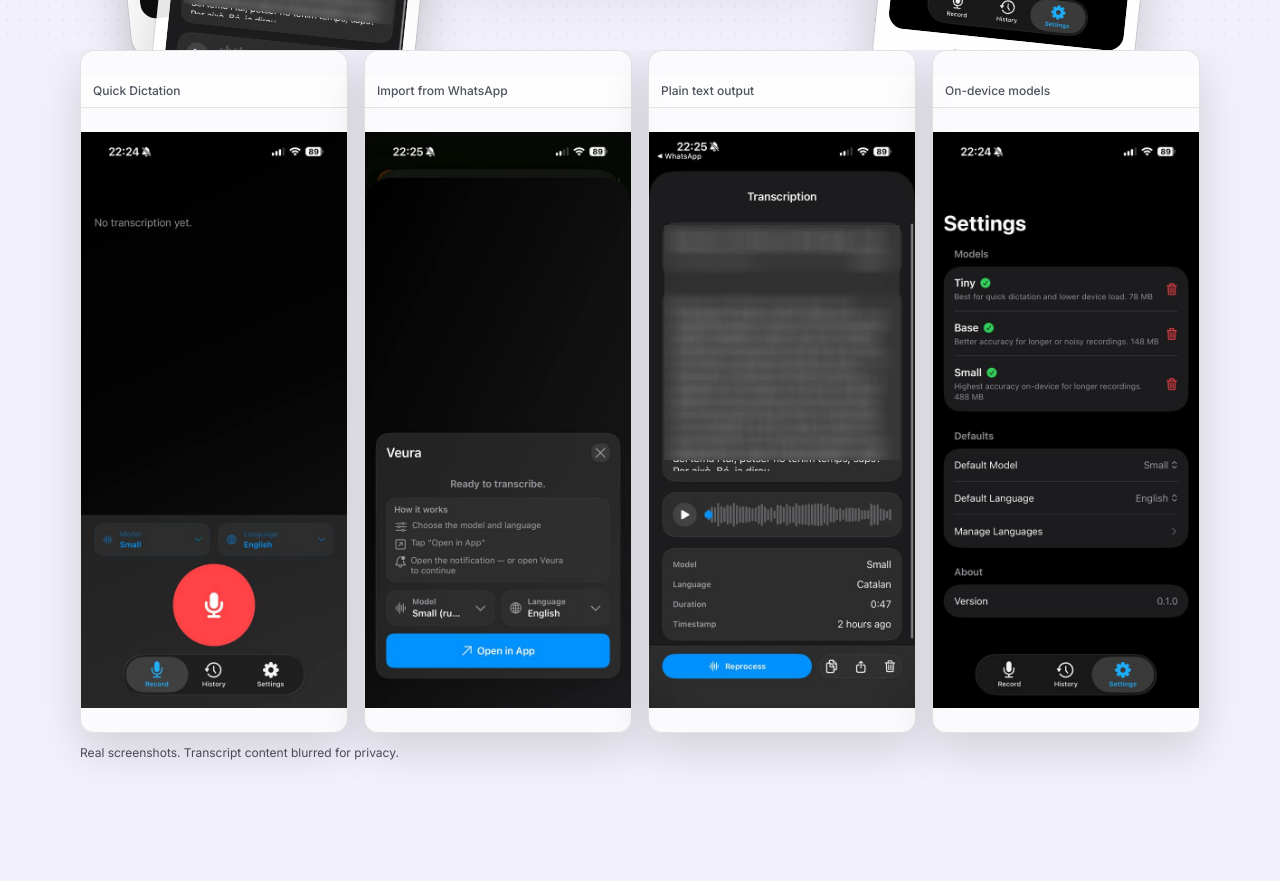
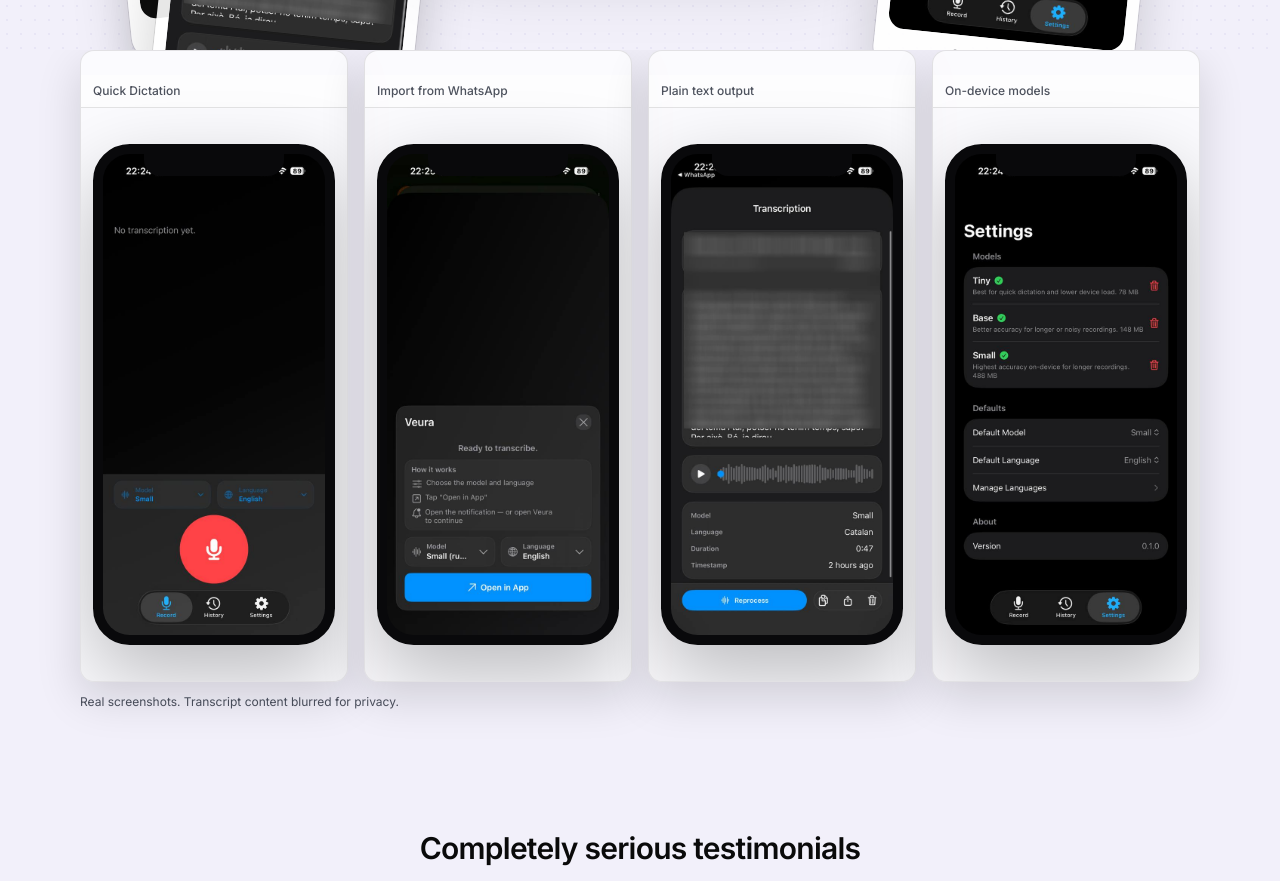
Before and after one commit to sabatesduran/veura-web, a Next.js app: page / in a window 1280 px wide. Shown: the part 1560-2441 px from the top of the page. Built offline with nearby package versions, Linux system fonts and the light colour scheme.

Commit message:
Add iPhone frame styling around screenshots

```diff
--- a/src/app/page.tsx
+++ b/src/app/page.tsx
@@ -155,7 +155,7 @@
 
           {/* center phone */}
           <div className="relative mx-auto w-full max-w-[420px]">
-            <div className="relative overflow-hidden rounded-[2.3rem] border-[10px] border-zinc-950 bg-zinc-950 shadow-[0_30px_80px_rgba(0,0,0,0.25)]">
+            <IPhoneFrame>
               <div className="relative aspect-[9/19.5] w-full">
                 <Image
                   src="/screens/record.jpg"
@@ -166,7 +166,7 @@
                   priority
                 />
               </div>
-            </div>
+            </IPhoneFrame>
           </div>
 
           {/* right polaroids */}
@@ -191,6 +191,27 @@
         </p>
       </div>
     </section>
+  );
+}
+
+function IPhoneFrame({
+  children,
+  className,
+}: {
+  children: React.ReactNode;
+  className?: string;
+}) {
+  return (
+    <div
+      className={
+        "relative overflow-hidden rounded-[2.3rem] border-[10px] border-zinc-950 bg-zinc-950 shadow-[0_30px_80px_rgba(0,0,0,0.25)] " +
+        (className ?? "")
+      }
+    >
+      {/* notch */}
+      <div className="pointer-events-none absolute left-1/2 top-0 z-10 h-[22px] w-[140px] -translate-x-1/2 rounded-b-[16px] bg-zinc-950" />
+      <div className="relative">{children}</div>
+    </div>
   );
 }
 
@@ -264,6 +285,8 @@
             <div className="border-b border-black/10 bg-white/50 px-3 py-2 text-xs font-medium text-muted-foreground">
               {shot.label}
             </div>
+            <div className="p-3">
+              <IPhoneFrame className="border-[8px] shadow-[0_20px_55px_rgba(0,0,0,0.18)]">
                 <div className="relative aspect-[9/19.5] w-full">
                   <Image
                     src={shot.src}
@@ -273,6 +296,8 @@
                     sizes="(min-width: 768px) 25vw, 50vw"
                     priority={idx === 0}
                   />
+                </div>
+              </IPhoneFrame>
             </div>
           </Card>
         ))}
```
Lines whose indentation alone changed are shown as unchanged.
